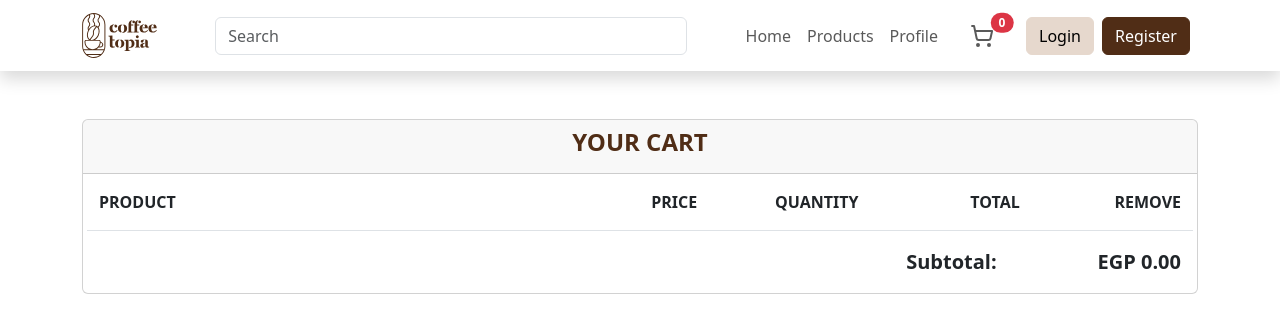
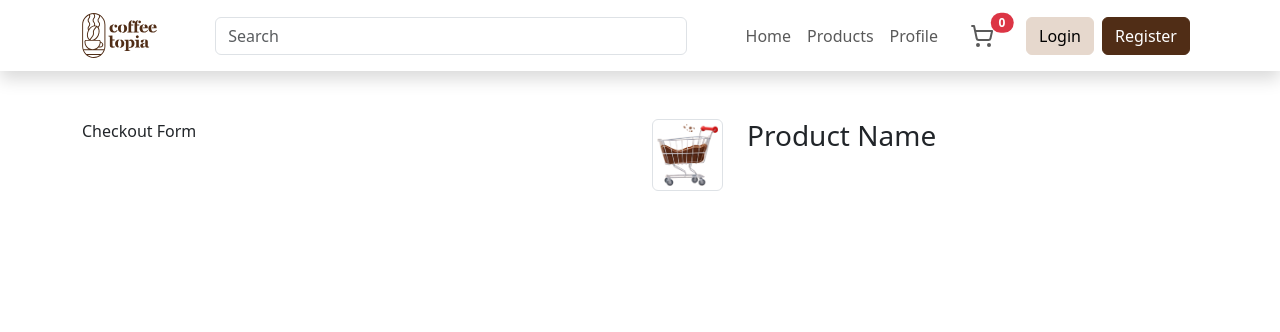
Before and after one commit to mgonline86/coffee-topia, a React (Create React App) app: page /checkout in a window 1280 px wide. Shown: the top 332 px of the page. Built offline with nearby package versions, Linux system fonts and the light colour scheme.

Commit message:
ADD: Checkout Bases, UPDATE: Product-FIlter

```diff
--- a/src/components/CheckoutPage.jsx
+++ b/src/components/CheckoutPage.jsx
@@ -1,40 +1,20 @@
-import { Card, Col, Container, Row } from "react-bootstrap";
-import useCartContext from "../contexts/cartContext";
-import CartTableRow from "./CartTableRow";
+import { Col, Container, Row } from "react-bootstrap";
+import OrderSummarySection from "../sections/OrderSummarySection";
+// import useCartContext from "../contexts/cartContext";
 
 export default function CheckoutPage() {
-  const { cart, subTotal } = useCartContext();
+  // const { cart, subTotal } = useCartContext();
 
   return (
     <Container as="section" className="my-5">
-      <Card>
-        <Card.Header>
-          <Card.Title className="text-primary text-center fw-bold fs-4 text-uppercase">
-            Your Cart
-          </Card.Title>
-        </Card.Header>
-        <Card.Body className="d-flex flex-column gap-3 pt-0">
-          <Row
-            className="border-bottom py-3 fw-semibold text-uppercase sticky-top bg-white z-3 d-none d-lg-flex"
-            style={{ top: 70 }}
-          >
-            <Col md={5}>Product</Col>
-            <Col className="text-end">Price</Col>
-            <Col className="text-end">Quantity</Col>
-            <Col className="text-end">Total</Col>
-            <Col className="text-end">Remove</Col>
-          </Row>
-          {Object.values(cart).map((item) => (
-            <CartTableRow key={item.product.id} item={item} />
-          ))}
-          <Row>
-            <Col className="fw-bold text-end fs-5" xs sm={8} md={9} lg={10}>
-              Subtotal:
-            </Col>
-            <Col className="fw-bold text-end fs-5">EGP {subTotal}</Col>
-          </Row>
-        </Card.Body>
-      </Card>
+      <Row>
+        <Col xs={12} lg={6}>
+          Checkout Form
+        </Col>
+        <Col xs={12} lg={6}>
+          <OrderSummarySection />
+        </Col>
+      </Row>
     </Container>
   );
 }
--- a/src/contexts/productListContext.js
+++ b/src/contexts/productListContext.js
@@ -9,13 +9,21 @@ export const ProductListProvider = ({ children }) => {
     useContext(ProductContext);
   const productsPerPage = 24;
 
-  const [searchTerm, setSearchTerm] = useState("");
+  const [searchParams, setSearchParams] = useSearchParams();
+  const pageFromQuery = parseInt(searchParams.get("page")) || 1;
+  const brandsFromQuery = searchParams.get("brands")?.split(",").filter(Boolean) || [];
+  const tagsFromQuery = searchParams.get("tags")?.split(",").filter(Boolean) || [];
+  const searchTermFromQuery = searchParams.get("q") || "";
+  const minPriceFromQuery = parseInt(searchParams.get("minPrice"));
+  const maxPriceFromQuery = parseInt(searchParams.get("maxPrice"));
+  const [currentPage, setCurrentPage] = useState(pageFromQuery);
+  const [searchTerm, setSearchTerm] = useState(searchTermFromQuery);
   const [priceRange, setPriceRange] = useState([
-    minProductPrice,
-    maxProductPrice,
+    minPriceFromQuery || minProductPrice,
+    maxPriceFromQuery || maxProductPrice,
   ]);
-  const [selectedBrands, setSelectedBrands] = useState([]);
-  const [selectedTags, setSelectedTags] = useState([]);
+  const [selectedBrands, setSelectedBrands] = useState(brandsFromQuery);
+  const [selectedTags, setSelectedTags] = useState(tagsFromQuery);
 
   const handleSearch = (event) => {
     setSearchTerm(event.target.value);
@@ -60,18 +68,41 @@ export const ProductListProvider = ({ children }) => {
     setCurrentPage(1);
   };
 
-  const [searchParams, setSearchParams] = useSearchParams();
-  const pageFromQuery = parseInt(searchParams.get("page")) || 1;
-  const [currentPage, setCurrentPage] = useState(pageFromQuery);
-
   const handlePageChange = (page) => {
     page = parseInt(page);
     setCurrentPage(page);
   };
 
   useEffect(() => {
-    setSearchParams({ page: currentPage });
-  }, [currentPage, setSearchParams]);
+    const params = new URLSearchParams();
+    if (searchTerm) {
+      params.set("q", searchTerm);
+    }
+    if (priceRange[0] !== minProductPrice) {
+      params.set("minPrice", priceRange[0]);
+    }
+    if (priceRange[1] !== maxProductPrice) {
+      params.set("maxPrice", priceRange[1]);
+    }
+    if (selectedBrands.length > 0) {
+      params.set("brands", selectedBrands.join(","));
+    }
+    if (selectedTags.length > 0) {
+      params.set("tags", selectedTags.join(","));
+    }
+    params.set("page", currentPage);
+
+    setSearchParams(params);
+  }, [
+    currentPage,
+    selectedBrands,
+    selectedTags,
+    searchTerm,
+    priceRange,
+    minProductPrice,
+    maxProductPrice,
+    setSearchParams,
+  ]);
 
   const [pagesCount, setPagesCount] = useState(
     Math.ceil(products.length / productsPerPage)
--- /dev/null
+++ b/src/sections/OrderSummarySection.jsx
@@ -0,0 +1,16 @@
+import { Row, Col, Image, Stack } from "react-bootstrap";
+
+export default function OrderSummarySection() {
+  return (
+    <Stack>
+      <Row>
+        <Col>
+          <Image src="img/coffee-cart.webp" thumbnail />
+        </Col>
+        <Col xs={10}>
+          <h3>Product Name</h3>
+        </Col>
+      </Row>
+    </Stack>
+  );
+}
--- a/src/sections/ProductsFilter.jsx
+++ b/src/sections/ProductsFilter.jsx
@@ -9,6 +9,8 @@ export default function ProductsFilter() {
     handlePriceMinChange,
     handleSelectBrand,
     handleSelectTag,
+    selectedBrands,
+    selectedTags,
     searchTerm,
     priceRange,
     brands,
@@ -71,6 +73,10 @@ export default function ProductsFilter() {
               value: brand,
               label: brand,
             }))}
+            value={selectedBrands.map((brand) => ({
+              value: brand,
+              label: brand,
+            }))}
           />
         </Form.Group>
         <hr className="text-muted" />
@@ -79,6 +85,10 @@ export default function ProductsFilter() {
           <Select
             onChange={handleSelectTag}
             isMulti
+            value={selectedTags.map((tag) => ({
+              value: tag,
+              label: tag,
+            }))}
             options={tags.map((tag) => ({
               value: tag,
               label: tag,
```
